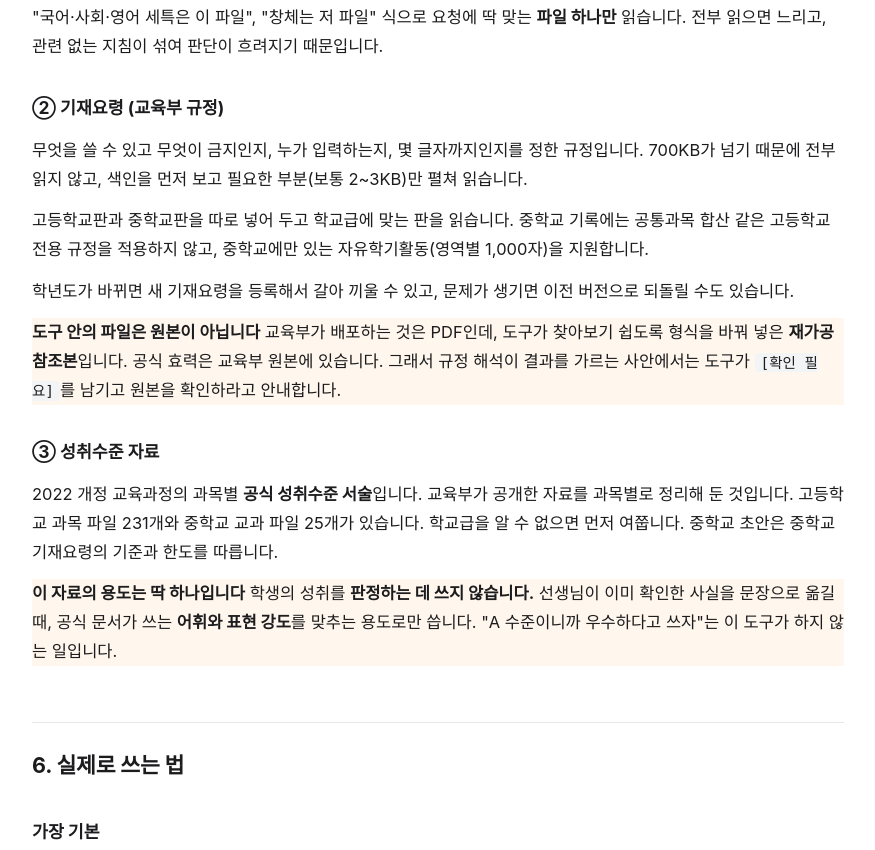
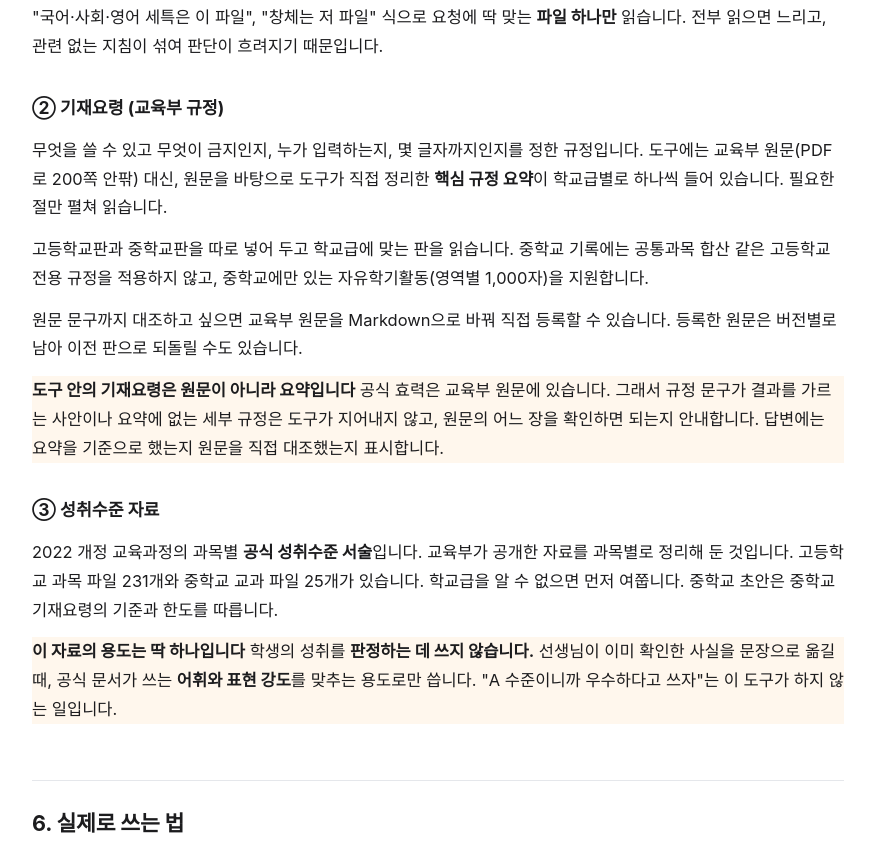
Before and after one commit to blueshadow62/korean-school-records-toolkit, a plain HTML site: page docs/how-it-works.html in a window 1280 px wide. Shown: the part 3612-4462 px from the top of the page, without its empty margins (202-1077 px from the left). Drawn offline with Linux system fonts and the light colour scheme.

Commit message:
docs: 기재요령 요약 배포와 원문 직접 등록 절차 안내
README, 사용자 설명서, 설치 안내, how-it-works, LICENSE에서 기재요령
원문(재가공 참조본)을 포함한다는 설명을 요약으로 바꿨다. 사용자
설명서에 교육부 PDF를 Markdown으로 바꿔 직접 등록하는 절차와, 재설치
때 등록한 원문이 새 설치본에 없다는 점을 적었다. 새 학년도 기재요령이
나왔을 때 요약을 갱신하는 절차(docs/guideline-summary-updates.md)를
더하고, CHANGELOG 'Unreleased'와 TEST_REPORT에 변경과 결과를 적었다.

Co-Authored-By: Claude Opus 5.5 <noreply@anthropic.com>

```diff
--- a/docs/how-it-works.html
+++ b/docs/how-it-works.html
@@ -168,7 +168,7 @@ flowchart TD
 flowchart LR
     Q["선생님의 요청"] --> R["요청 분류"]
     R --> S["작성 렌즈 12개<br/>교과군별·영역별 지침"]
-    R --> T["기재요령 원문<br/>고등학교판·중학교판"]
+    R --> T["기재요령 핵심 규정 요약<br/>고등학교판·중학교판"]
     R --> U["성취수준 자료<br/>고등학교 231개, 중학교 25개"]
     S --> W["초안 작성"]
     T --> W
@@ -182,12 +182,12 @@ flowchart LR
 <p>"국어·사회·영어 세특은 이 파일", "창체는 저 파일" 식으로 요청에 딱 맞는 <b>파일 하나만</b> 읽습니다. 전부 읽으면 느리고, 관련 없는 지침이 섞여 판단이 흐려지기 때문입니다.</p>
 
 <h3>② 기재요령 (교육부 규정)</h3>
-<p>무엇을 쓸 수 있고 무엇이 금지인지, 누가 입력하는지, 몇 글자까지인지를 정한 규정입니다. 700KB가 넘기 때문에 전부 읽지 않고, 색인을 먼저 보고 필요한 부분(보통 2~3KB)만 펼쳐 읽습니다.</p>
+<p>무엇을 쓸 수 있고 무엇이 금지인지, 누가 입력하는지, 몇 글자까지인지를 정한 규정입니다. 도구에는 교육부 원문(PDF로 200쪽 안팎) 대신, 원문을 바탕으로 도구가 직접 정리한 <b>핵심 규정 요약</b>이 학교급별로 하나씩 들어 있습니다. 필요한 절만 펼쳐 읽습니다.</p>
 <p>고등학교판과 중학교판을 따로 넣어 두고 학교급에 맞는 판을 읽습니다. 중학교 기록에는 공통과목 합산 같은 고등학교 전용 규정을 적용하지 않고, 중학교에만 있는 자유학기활동(영역별 1,000자)을 지원합니다.</p>
-<p>학년도가 바뀌면 새 기재요령을 등록해서 갈아 끼울 수 있고, 문제가 생기면 이전 버전으로 되돌릴 수도 있습니다.</p>
+<p>원문 문구까지 대조하고 싶으면 교육부 원문을 Markdown으로 바꿔 직접 등록할 수 있습니다. 등록한 원문은 버전별로 남아 이전 판으로 되돌릴 수도 있습니다.</p>
 <div class="warn">
-<b>도구 안의 파일은 원본이 아닙니다</b>
-교육부가 배포하는 것은 PDF인데, 도구가 찾아보기 쉽도록 형식을 바꿔 넣은 <b>재가공 참조본</b>입니다. 공식 효력은 교육부 원본에 있습니다. 그래서 규정 해석이 결과를 가르는 사안에서는 도구가 <code>[확인 필요]</code>를 남기고 원본을 확인하라고 안내합니다.
+<b>도구 안의 기재요령은 원문이 아니라 요약입니다</b>
+공식 효력은 교육부 원문에 있습니다. 그래서 규정 문구가 결과를 가르는 사안이나 요약에 없는 세부 규정은 도구가 지어내지 않고, 원문의 어느 장을 확인하면 되는지 안내합니다. 답변에는 요약을 기준으로 했는지 원문을 직접 대조했는지 표시합니다.
 </div>
 
 <h3>③ 성취수준 자료</h3>
@@ -259,7 +259,7 @@ flowchart LR
 <p>아니요. 예시는 <b>문체 참고용</b>으로만 씁니다. 예시에서 뽑아내는 건 "어떤 순서로 썼는지"와 "무엇을 관찰했는지"뿐입니다. 예시 속 활동이나 학생 특성을 가져다 쓰지 않습니다.</p>
 
 <h3>학년도가 바뀌면요?</h3>
-<p>새 기재요령을 등록하고 활성화하면 됩니다. 이전 버전도 남아 있어서 되돌릴 수 있습니다. 도구는 답변에 <b>어느 학년도 기재요령을 썼는지</b> 표시합니다.</p>
+<p>도구 안의 요약과 점검 규칙은 개발자가 새 학년도 원문과 대조해 갱신합니다. 그 전에 새 원문을 직접 등록하면 도구는 원문을 따르고 요약 갱신이 필요하다고 알립니다. 등록한 이전 버전도 남아 있어서 되돌릴 수 있습니다. 도구는 답변에 <b>어느 학년도 기재요령을 썼는지</b>, 원문을 대조했는지 요약을 기준으로 했는지 표시합니다.</p>
 
 <h3>맞춤법도 봐주나요?</h3>
 <p>개발 환경에서는 별도의 맞춤법 스킬과 연계됩니다. 다만 고유명사·교과 용어·활동명은 자동으로 고치지 않고 <code>[확인 필요]</code>로 남깁니다. 잘못 고치면 사실이 바뀌기 때문입니다.</p>
```
Also changed, not shown: 7 other files.
